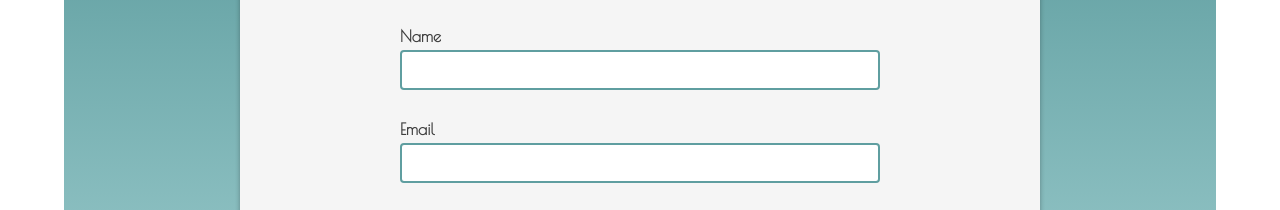
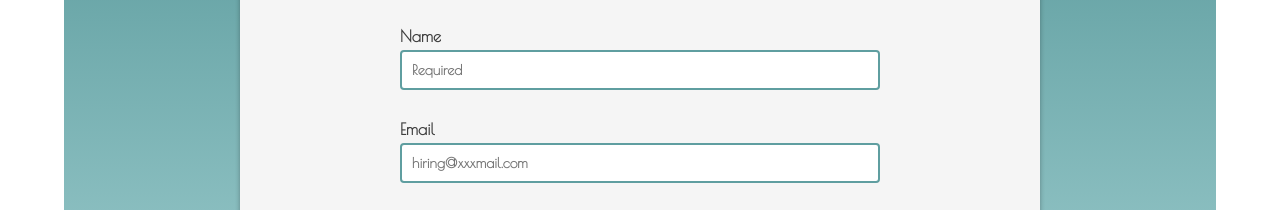
Before and after one commit to asmskk/portfolio, a website: page contact.html in a window 1280 px wide. Shown: the part 226-436 px from the top of the page. Drawn offline with nearby package versions, Linux system fonts and the light colour scheme.

Commit message:
contactform placeholder added

```diff
--- a/contact.html
+++ b/contact.html
@@ -71,7 +71,7 @@
                 <form class="form" id="form" method="post" action="asmskk35@gmail.com">
                     <div class="form-control">
                         <label>Name</label>
-                        <input class="btn" type="text" id="name">
+                        <input class="btn" type="text" id="name" placeholder="Required">
                         <i class="fas fa-check-circle"></i>
                         <i class="fas fa-exclamation-circle"></i>
                         <small>Error message</small>
@@ -79,7 +79,7 @@
 
                     <div class="form-control">
                         <label>Email</label>
-                        <input class="btn" type="text" id="email">
+                        <input class="btn" type="text" id="email" placeholder="hiring@xxxmail.com">
                         <i class="fas fa-check-circle"></i>
                         <i class="fas fa-exclamation-circle"></i>
                         <small>Error message</small>
```
